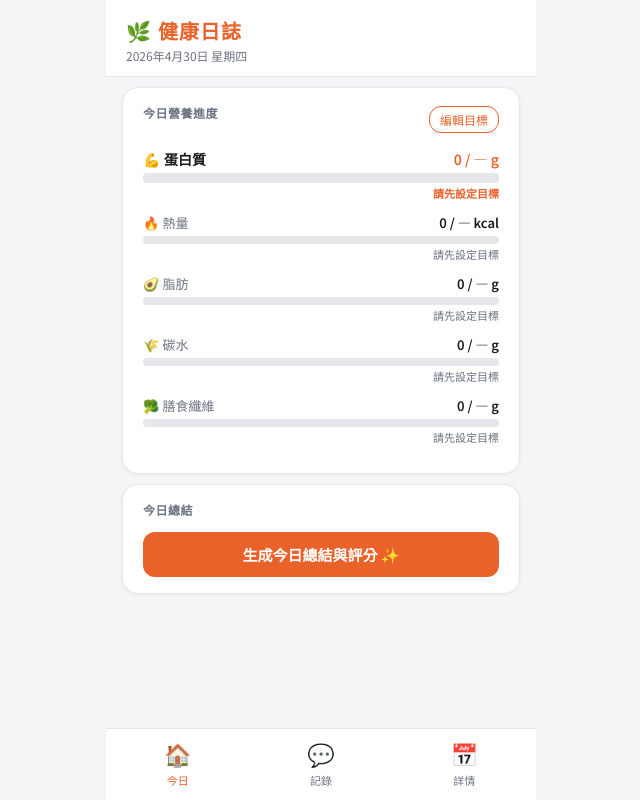
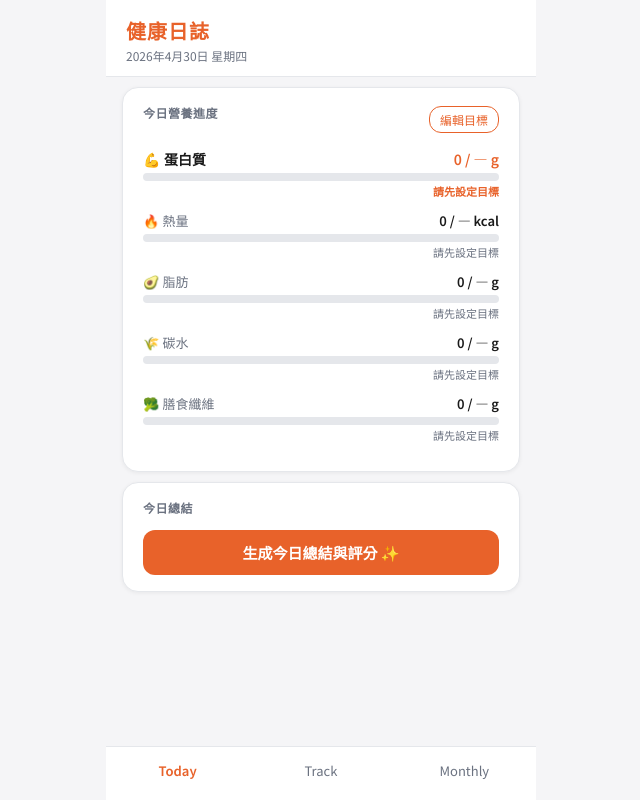
Before and after one commit to angelpxmart-jpg/healthlog, a React (Vite) app: page / in a window 1280 px wide. Both pictures are taken after a click on the button "計算我的目標 →". Shown: the whole page, without its empty margins (319-959 px from the left). Built offline with nearby package versions, Linux system fonts and the light colour scheme.

Commit message:
fix: Phase 1.5 修正清單全5項

```diff
--- a/src/App.jsx
+++ b/src/App.jsx
@@ -81,6 +81,7 @@ const FOODS_DB = {
       { id: "oats", name: "燕麥", defaultGrams: 50, per100: { calories: 389, protein: 16.9, fat: 6.9, carbs: 66.3, fiber: 10.6 } },
       { id: "sweet_potato", name: "地瓜", defaultGrams: 150, per100: { calories: 121, protein: 1.8, fat: 0.3, carbs: 28.1, fiber: 2.5 } },
       { id: "whole_bread", name: "全麥吐司", defaultGrams: 60, per100: { calories: 245, protein: 9.0, fat: 3.1, carbs: 44.0, fiber: 5.3 } },
+      { id: "potato", name: "馬鈴薯", defaultGrams: 100, per100: { calories: 81, protein: 2.0, fat: 0.1, carbs: 18.8, fiber: 1.3 } },
     ]
   }
 };
@@ -185,7 +186,7 @@ function NutrientBar({ nutrient, current, target, hero }) {
           {Math.round(current)} / {target ?? "—"} {nutrient.unit}
         </span>
       </div>
-      <div style={{ height: hero ? 10 : 8, background: COLORS.border, borderRadius: 4, overflow: "hidden" }}>
+      <div style={{ height: 8, background: COLORS.border, borderRadius: 4, overflow: "hidden" }}>
         <div style={{
           height: "100%", borderRadius: 4,
           width: `${pct}%`,
@@ -357,7 +358,7 @@ function IFTimerBar({ firstEatAt, lastEatAt }) {
 
 // ===== FOOD SETUP PAGE =====
 
-function FoodSetupPage({ onComplete }) {
+function FoodSetupPage({ onComplete, onCancel }) {
   const [selected, setSelected] = useState(new Set());
 
   const toggle = (id) => {
@@ -371,7 +372,12 @@ function FoodSetupPage({ onComplete }) {
   return (
     <div style={{ maxWidth: 430, margin: "0 auto", minHeight: "100vh", background: COLORS.bg, fontFamily: "'Noto Sans TC', sans-serif", paddingBottom: 100 }}>
       <div style={{ padding: "24px 20px 16px", background: COLORS.card, borderBottom: `1px solid ${COLORS.border}` }}>
-        <div style={{ fontSize: 20, fontWeight: 700, color: COLORS.green, fontFamily: "'Noto Serif TC', serif" }}>選擇常備食材</div>
+        <div style={{ display: "flex", justifyContent: "space-between", alignItems: "center" }}>
+          <div style={{ fontSize: 20, fontWeight: 700, color: COLORS.green, fontFamily: "'Noto Serif TC', serif" }}>選擇常備食材</div>
+          {onCancel && (
+            <button onClick={onCancel} style={{ background: "none", border: "none", fontSize: 24, cursor: "pointer", color: COLORS.textMuted, lineHeight: 1, padding: "0 4px" }}>×</button>
+          )}
+        </div>
         <div style={{ fontSize: 13, color: COLORS.textMuted, marginTop: 4 }}>勾選常買的食材，記錄頁一鍵快速加入</div>
       </div>
 
@@ -901,7 +907,7 @@ function ChatPage({ profile, todayLog, setTodayLog, todayNutrients, setLastAdvic
       {/* Mini stats header */}
       <div style={{ ...styles.header, paddingBottom: 10 }}>
         <div style={{ display: "flex", justifyContent: "space-between", alignItems: "center", marginBottom: 8 }}>
-          <div style={styles.headerTitle}>💬 飲食記錄</div>
+          <div style={styles.headerTitle}>Track</div>
           <div style={{ fontSize: 12, color: COLORS.textMuted }}>{today}</div>
         </div>
         {targets && (
@@ -915,18 +921,14 @@ function ChatPage({ profile, todayLog, setTodayLog, todayNutrients, setLastAdvic
               const tgt = targets[n.key];
               const pct = Math.min(100, Math.round(curr / tgt * 100));
               const over = curr > tgt;
-              const isProtein = n.key === "protein";
               return (
                 <div key={n.key} style={{
-                  flex: isProtein ? 1.4 : 1,
-                  background: isProtein ? COLORS.greenPale : COLORS.bg,
-                  borderRadius: 8, padding: "5px 8px",
-                  border: isProtein ? `1px solid ${COLORS.greenLight}` : "none",
+                  flex: 1, background: COLORS.bg, borderRadius: 8, padding: "5px 8px",
                 }}>
-                  <div style={{ fontSize: 11, color: over ? COLORS.accent : (isProtein ? COLORS.green : COLORS.textMuted), fontWeight: over || isProtein ? 700 : 400 }}>
+                  <div style={{ fontSize: 11, color: over ? COLORS.accent : COLORS.textMuted, fontWeight: over ? 700 : 400 }}>
                     {n.label} {curr}<span style={{ fontSize: 9 }}>{n.unit}</span>
                   </div>
-                  <div style={{ height: isProtein ? 4 : 3, background: COLORS.border, borderRadius: 2, marginTop: 3, overflow: "hidden" }}>
+                  <div style={{ height: 3, background: COLORS.border, borderRadius: 2, marginTop: 3, overflow: "hidden" }}>
                     <div style={{ height: "100%", width: `${pct}%`, background: over ? COLORS.accent : COLORS.green, borderRadius: 2 }} />
                   </div>
                 </div>
@@ -1098,7 +1100,7 @@ function HomePage({ profile, todayLog, setTodayLog, todayNutrients, lastAdvice,
   return (
     <div>
       <div style={styles.header}>
-        <div style={styles.headerTitle}>🌿 健康日誌</div>
+        <div style={styles.headerTitle}>健康日誌</div>
         <div style={styles.headerDate}>{new Date().toLocaleDateString("zh-TW", { year: "numeric", month: "long", day: "numeric", weekday: "long" })}</div>
       </div>
 
@@ -1201,7 +1203,7 @@ function HistoryPage({ history, todayLog, profile, getTodayNutrients, summary, s
   const [expandedDay, setExpandedDay] = useState(null);
 
   const days = [];
-  for (let i = 0; i < 14; i++) {
+  for (let i = 0; i < 30; i++) {
     const d = new Date(); d.setDate(d.getDate() - i);
     days.push(d.toISOString().split("T")[0]);
   }
@@ -1220,7 +1222,7 @@ function HistoryPage({ history, todayLog, profile, getTodayNutrients, summary, s
   return (
     <div>
       <div style={styles.header}>
-        <div style={styles.headerTitle}>📅 兩週記錄</div>
+        <div style={styles.headerTitle}>Monthly</div>
         <div style={styles.headerDate}>點擊日期展開詳情</div>
       </div>
 
@@ -1245,15 +1247,7 @@ function HistoryPage({ history, todayLog, profile, getTodayNutrients, summary, s
         const entry = getEntry(key);
         const isExpanded = expandedDay === key;
         const isToday = key === getTodayKey();
-        if (!entry) return (
-          <div key={key} style={{ margin: "4px 16px", padding: "12px 16px", background: COLORS.card, borderRadius: 12, border: `1px solid ${COLORS.border}`, display: "flex", justifyContent: "space-between", alignItems: "center", opacity: 0.5 }}>
-            <div>
-              <span style={{ fontSize: 13, fontWeight: 600, color: COLORS.textMuted }}>{formatDateLabel(key)}</span>
-              <span style={{ fontSize: 11, color: COLORS.border, marginLeft: 8 }}>{key}</span>
-            </div>
-            <span style={{ fontSize: 12, color: COLORS.border }}>無記錄</span>
-          </div>
-        );
+        if (!entry) return null;
 
         const { log: dayLog, nutrients, score, scoreLabel, highlights, improvements } = entry;
         const allMeals = [...(dayLog.breakfast||[]), ...(dayLog.lunch||[]), ...(dayLog.dinner||[]), ...(dayLog.snack||[])];
@@ -1540,7 +1534,7 @@ export default function HealthLog() {
       position: "fixed", bottom: 0, left: "50%", transform: "translateX(-50%)",
       width: "100%", maxWidth: 430, background: COLORS.card,
       borderTop: `1px solid ${COLORS.border}`, display: "flex",
-      padding: "8px 0 12px", zIndex: 20,
+      padding: "14px 0 20px", zIndex: 20,
     },
     navItem: (active) => ({
       flex: 1, display: "flex", flexDirection: "column", alignItems: "center",
@@ -1559,10 +1553,10 @@ export default function HealthLog() {
   if (showFoodSetup) return (
     <div style={styles.app}>
       <style>{`@import url('https://fonts.googleapis.com/css2?family=Noto+Serif+TC:wght@400;700&family=Noto+Sans+TC:wght@400;600&display=swap');`}</style>
-      <FoodSetupPage onComplete={(selected) => {
-        setQuickFoods(selected);
-        setShowFoodSetup(false);
-      }} />
+      <FoodSetupPage
+        onComplete={(selected) => { setQuickFoods(selected); setShowFoodSetup(false); }}
+        onCancel={() => setShowFoodSetup(false)}
+      />
     </div>
   );
 
@@ -1651,16 +1645,13 @@ export default function HealthLog() {
 
       <div style={styles.bottomNav}>
         <div style={styles.navItem(page === "home")} onClick={() => setPage("home")}>
-          <span style={{ fontSize: 22 }}>🏠</span>
-          <span style={{ fontSize: 11 }}>今日</span>
+          <span style={{ fontSize: 13, fontWeight: page === "home" ? 700 : 400 }}>Today</span>
         </div>
         <div style={styles.navItem(page === "chat")} onClick={() => setPage("chat")}>
-          <span style={{ fontSize: 22 }}>💬</span>
-          <span style={{ fontSize: 11 }}>記錄</span>
+          <span style={{ fontSize: 13, fontWeight: page === "chat" ? 700 : 400 }}>Track</span>
         </div>
         <div style={styles.navItem(page === "history")} onClick={() => setPage("history")}>
-          <span style={{ fontSize: 22 }}>📅</span>
-          <span style={{ fontSize: 11 }}>詳情</span>
+          <span style={{ fontSize: 13, fontWeight: page === "history" ? 700 : 400 }}>Monthly</span>
         </div>
       </div>
     </div>
```
